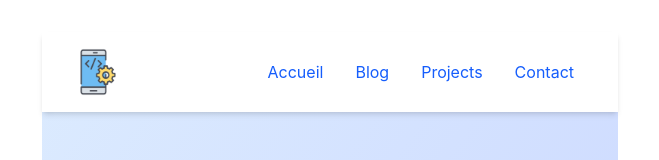
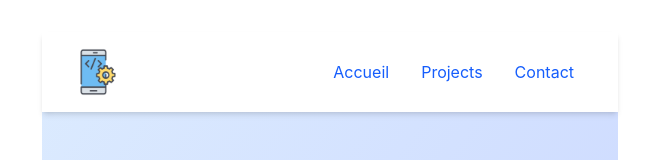
Before and after one commit to alimeg/portfolio, a Next.js app: page / in a window 1280 px wide. Shown: the top 160 px of the page, without its empty margins (310-969 px from the left). Built offline with nearby package versions, Linux system fonts and the light colour scheme.

Commit message:
Commented Blog Page

```diff
--- a/app/components/nav.tsx
+++ b/app/components/nav.tsx
@@ -10,7 +10,7 @@ import './nav.css';
 
 const navItems = {
   '/': { name: 'Accueil' },
-  '/blog': { name: 'Blog' },
+  //'/blog': { name: 'Blog' },
   '/projects': { name: 'Projects' },
   '/cv': { name: 'Contact' },
   //'/rapport': { name: 'Rapport' },
```
